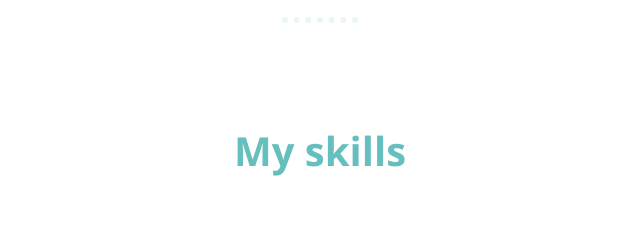
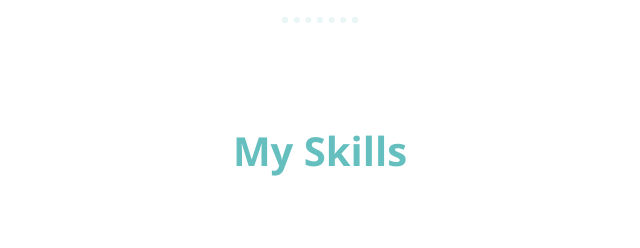
Before and after one commit to xuangia216/BTVN, a plain HTML site: page Lesson5/index.html in a window 1280 px wide. Shown: the part 1260-1508 px from the top of the page, 320-960 px from the left. Drawn offline with Linux system fonts and the light colour scheme.

Commit message:
test thay doi

```diff
--- a/Lesson5/index.html
+++ b/Lesson5/index.html
@@ -29,7 +29,7 @@
     </div>
     <hr />
     <div class="my_skills">
-        <h2>My skills</h2>
+        <h2>My Skills</h2>
         <div class="skill_containers">
             <img class="skill_1_img" src="/Lesson5/Pic/skill1.png" alt="This is a first skill" />
             <div class="skill_para_1">
```
